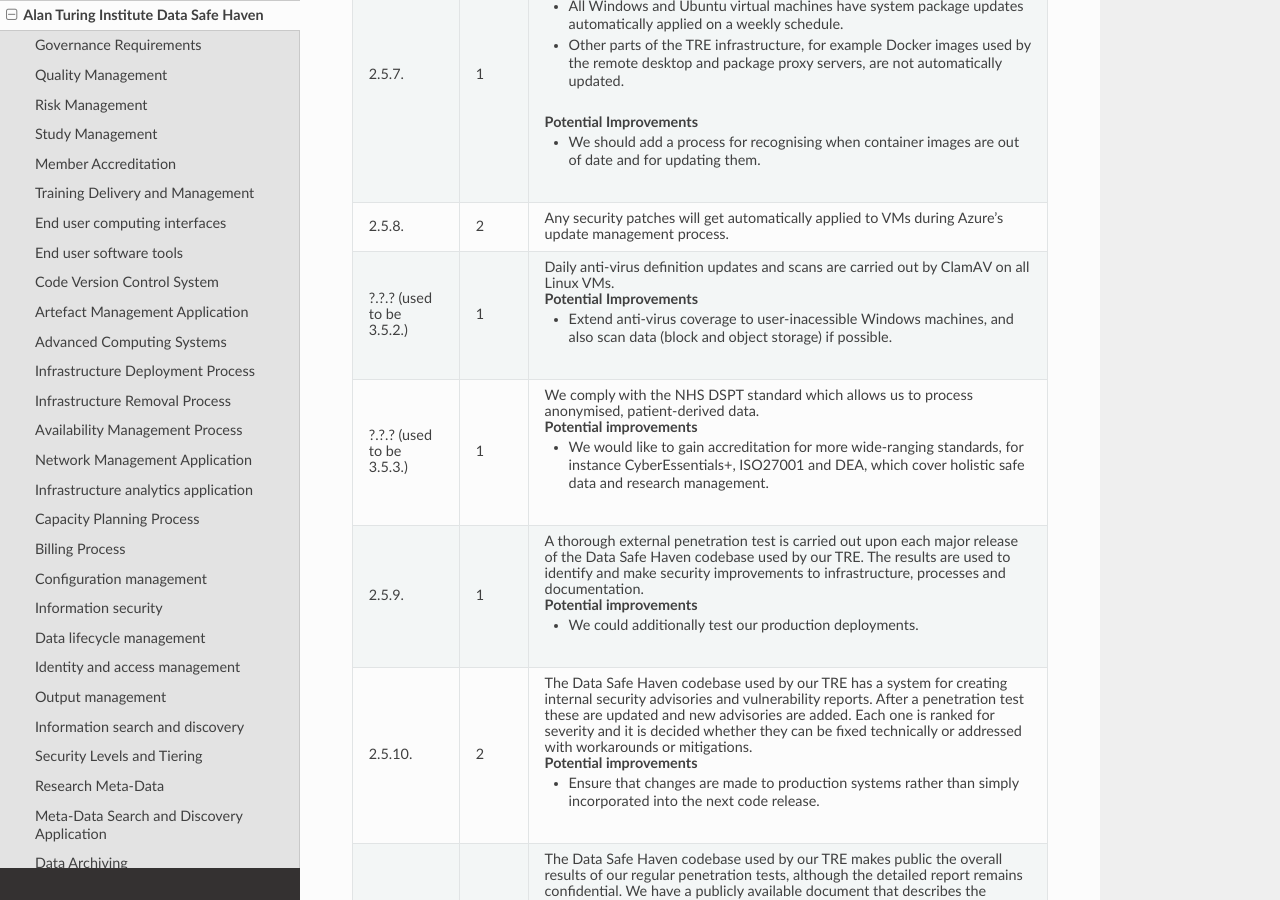
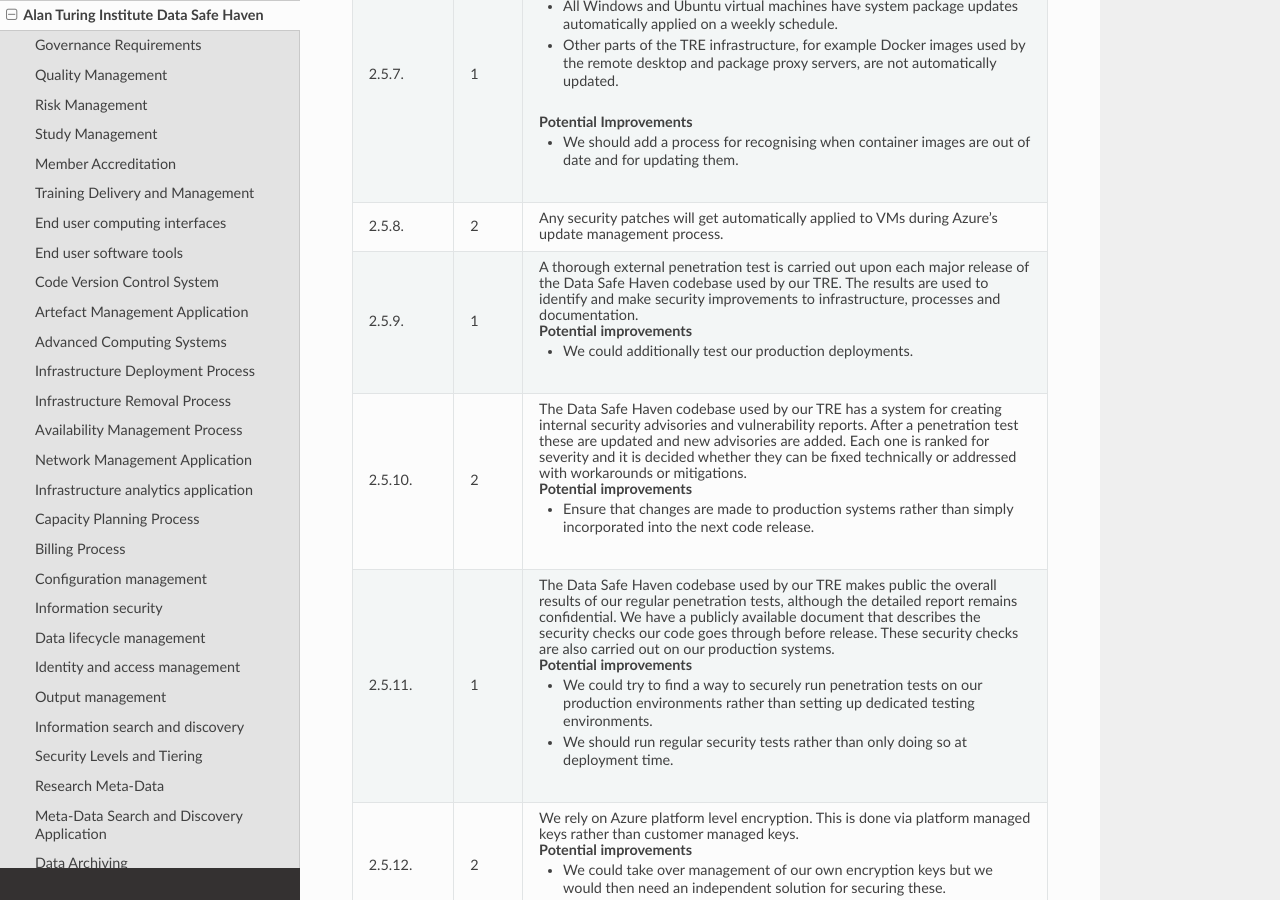
Before and after one commit to sa-tre/satre-specification, a Sphinx documentation site: the page built from docs/source/evaluations/alan_turing_institute.md, in a window 1280 px wide and 900 px high, scrolled down 15480 px. Built offline with Sphinx 7.4.7 and the Read the Docs theme 2.0.0, drawn with Linux system fonts in a browser that asks for light colours.

Commit message:
delete removed statements

```diff
--- a/docs/source/evaluations/alan_turing_institute.md
+++ b/docs/source/evaluations/alan_turing_institute.md
@@ -767,16 +767,6 @@
 * - 2.5.8.
   - 2
   - Any security patches will get automatically applied to VMs during Azure's update management process.
-* - ?.?.? (used to be 3.5.2.)
-  - 1
-  - Daily anti-virus definition updates and scans are carried out by ClamAV on all Linux VMs.
-    ##### Potential Improvements
-    - Extend anti-virus coverage to user-inacessible Windows machines, and also scan data (block and object storage) if possible.
-* - ?.?.? (used to be 3.5.3.)
-  - 1
-  - We comply with the NHS DSPT standard which allows us to process anonymised, patient-derived data.
-    #### Potential improvements
-    - We would like to gain accreditation for more wide-ranging standards, for instance CyberEssentials+, ISO27001 and DEA, which cover holistic safe data and research management.
 * - 2.5.9.
   - 1
   - A thorough external penetration test is carried out upon each major release of the Data Safe Haven codebase used by our TRE.
```
